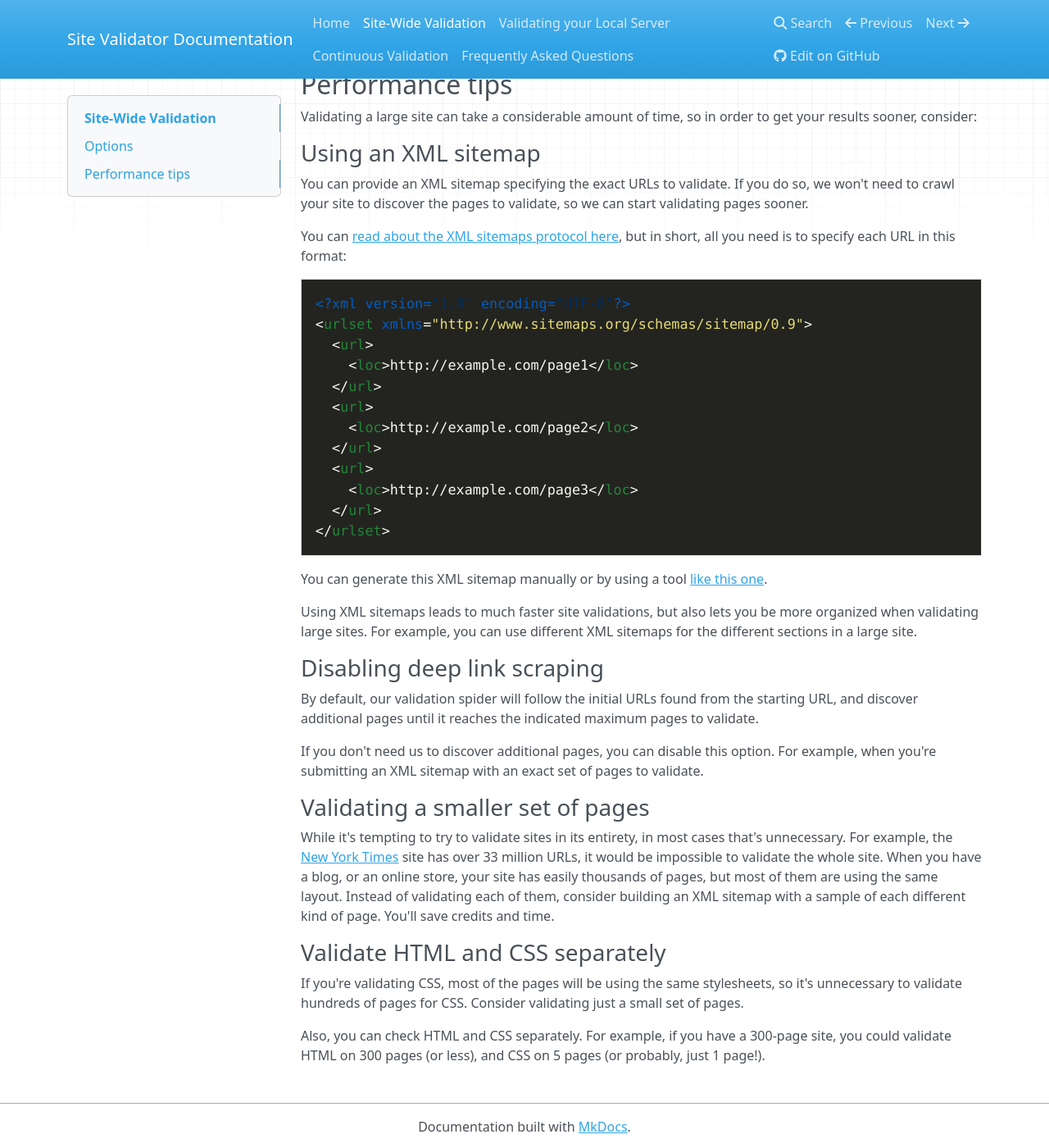
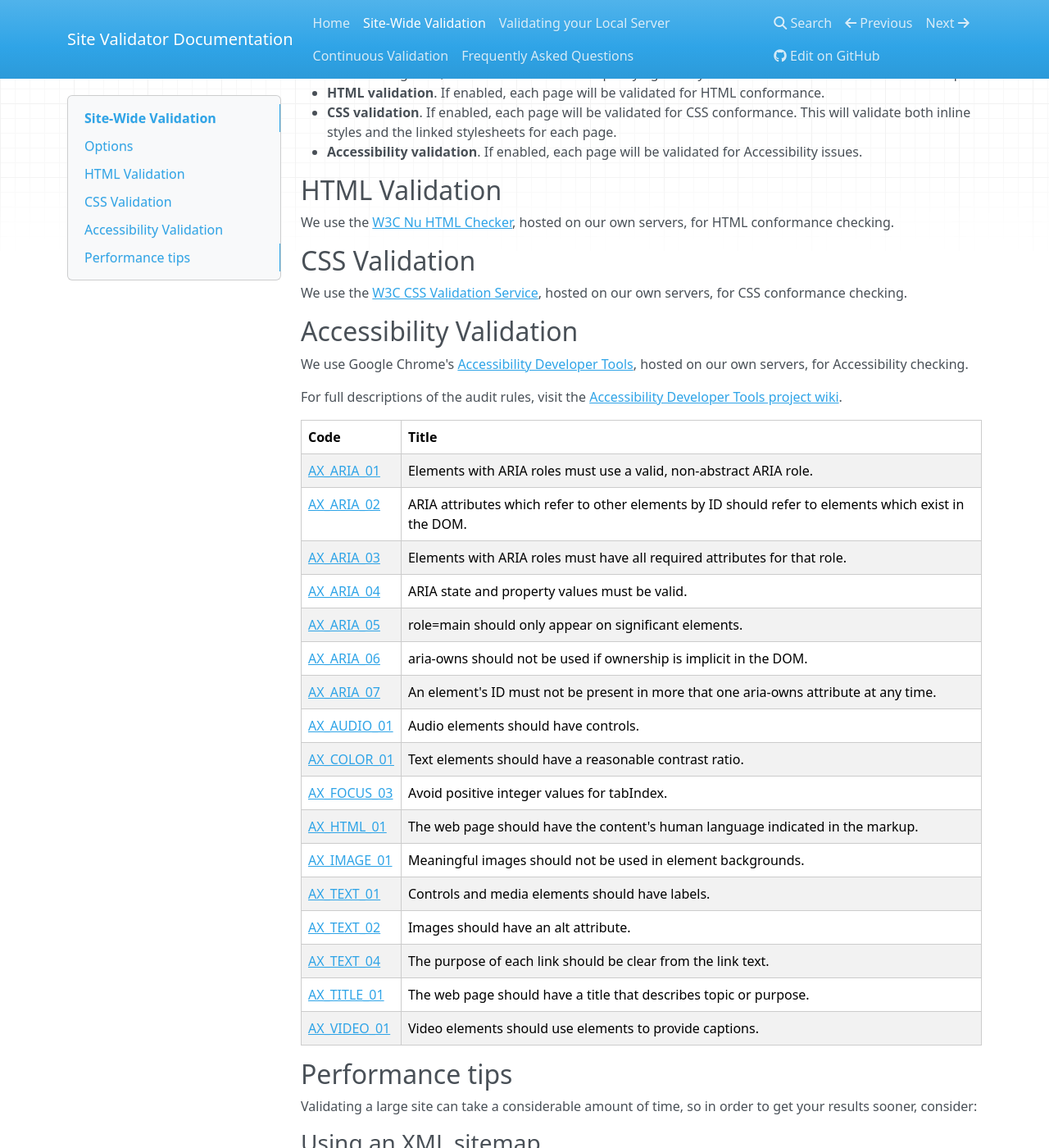
Before and after one commit to sitevalidator/docs.sitevalidator.com, an MkDocs documentation site: the page built from docs/site-wide-validation.md, in a window 1280 px wide and 1400 px high, scrolled down 824 px. Shown: the whole window at 82% size. Built offline with MkDocs 1.6.1, drawn with Linux system fonts in a browser that asks for light colours; nearby versions of some CDN libraries; old or Windows-style settings are respelled for this version of MkDocs; some of the changed text lies outside the part shown.

Commit message:
include documentation about Accessibility validation

```diff
--- a/docs/site-wide-validation.md
+++ b/docs/site-wide-validation.md
@@ -1,6 +1,6 @@
 # Site-Wide Validation
 
-To validate HTML and/or CSS on a site, all you need to do is specify the starting URL. Here are the additional options that you can set.
+To validate HTML, CSS and/or Accessibility on a site, all you need to do is specify the starting URL. Here are the additional options that you can set.
 
 ![New site validation form](img/new-site-validation-form.png)
 
@@ -11,8 +11,61 @@ To validate a site, you can define:
 * **Starting URL**. Our validation spider will visit this URL and its direct internal links, and validate those pages. Typically, you can enter the main URL of the site to validate, but it can be any URL from your site, or an XML sitemap.
 * **Max. pages**. The maximum number of pages to validate. There's a limit of 2,000 pages per each site validation, but you'll typically want to set a much lower limit.
 * **Deep link scraping**. By default, the validation spider will follow all internal links found, discovering more pages, until the max pages limit is reached or no more pages are found. This provides an easy way to submit a large site, but it's also slower than specifying exactly the URLs to validate with an XML sitemap.
-* **HTML validation**. If enabled, each page will be validated for HTML conformance using the W3C validation software.
-* **CSS validation**. If enabled, each page will be validated for CSS conformance using the W3C validation software. This will validate both inline styles and the linked stylesheets for each page.
+* **HTML validation**. If enabled, each page will be validated for HTML conformance.
+* **CSS validation**. If enabled, each page will be validated for CSS conformance. This will validate both inline styles and the linked stylesheets for each page.
+* **Accessibility validation**. If enabled, each page will be validated for Accessibility issues.
+
+## HTML Validation
+
+We use the [W3C Nu HTML Checker](http://validator.w3.org/nu/), hosted on our own servers, for HTML conformance checking.
+
+## CSS Validation
+
+We use the [W3C CSS Validation Service](https://jigsaw.w3.org/css-validator/), hosted on our own servers, for CSS conformance checking.
+
+## Accessibility Validation
+
+We use Google Chrome's [Accessibility Developer Tools](https://github.com/GoogleChrome/accessibility-developer-tools/wiki/Audit-Rules), hosted on our own servers, for Accessibility checking.
+
+For full descriptions of the audit rules, visit the [Accessibility Developer Tools project wiki](https://github.com/GoogleChrome/accessibility-developer-tools/wiki/Audit-Rules).
+
+Code                       | Title
+---------------------------|----------------------------------------------------
+[AX_ARIA_01][AX_ARIA_01]   | Elements with ARIA roles must use a valid, non-abstract ARIA role.
+[AX_ARIA_02][AX_ARIA_02]   | ARIA attributes which refer to other elements by ID should refer to elements which exist in the DOM.
+[AX_ARIA_03][AX_ARIA_03]   | Elements with ARIA roles must have all required attributes for that role.
+[AX_ARIA_04][AX_ARIA_04]   | ARIA state and property values must be valid.
+[AX_ARIA_05][AX_ARIA_05]   | role=main should only appear on significant elements.
+[AX_ARIA_06][AX_ARIA_06]   | aria-owns should not be used if ownership is implicit in the DOM.
+[AX_ARIA_07][AX_ARIA_07]   | An element's ID must not be present in more that one aria-owns attribute at any time.
+[AX_AUDIO_01][AX_AUDIO_01] | Audio elements should have controls.
+[AX_COLOR_01][AX_COLOR_01] | Text elements should have a reasonable contrast ratio.
+[AX_FOCUS_03][AX_FOCUS_03] | Avoid positive integer values for tabIndex.
+[AX_HTML_01][AX_HTML_01]   | The web page should have the content's human language indicated in the markup.
+[AX_IMAGE_01][AX_IMAGE_01] | Meaningful images should not be used in element backgrounds.
+[AX_TEXT_01][AX_TEXT_01]   | Controls and media elements should have labels.
+[AX_TEXT_02][AX_TEXT_02]   | Images should have an alt attribute.
+[AX_TEXT_04][AX_TEXT_04]   | The purpose of each link should be clear from the link text.
+[AX_TITLE_01][AX_TITLE_01] | The web page should have a title that describes topic or purpose.
+[AX_VIDEO_01][AX_VIDEO_01] | Video elements should use <track> elements to provide captions.
+
+[AX_ARIA_01]: https://github.com/GoogleChrome/accessibility-developer-tools/wiki/Audit-Rules#ax_aria_01
+[AX_ARIA_02]: https://github.com/GoogleChrome/accessibility-developer-tools/wiki/Audit-Rules#ax_aria_02
+[AX_ARIA_03]: https://github.com/GoogleChrome/accessibility-developer-tools/wiki/Audit-Rules#ax_aria_03
+[AX_ARIA_04]: https://github.com/GoogleChrome/accessibility-developer-tools/wiki/Audit-Rules#ax_aria_04
+[AX_ARIA_05]: https://github.com/GoogleChrome/accessibility-developer-tools/wiki/Audit-Rules#ax_aria_05
+[AX_ARIA_06]: https://github.com/GoogleChrome/accessibility-developer-tools/wiki/Audit-Rules#ax_aria_06
+[AX_ARIA_07]: https://github.com/GoogleChrome/accessibility-developer-tools/wiki/Audit-Rules#ax_aria_07
+[AX_AUDIO_01]: https://github.com/GoogleChrome/accessibility-developer-tools/wiki/Audit-Rules#ax_audio_01
+[AX_COLOR_01]: https://github.com/GoogleChrome/accessibility-developer-tools/wiki/Audit-Rules#ax_color_01
+[AX_FOCUS_03]: https://github.com/GoogleChrome/accessibility-developer-tools/wiki/Audit-Rules#ax_focus_03
+[AX_HTML_01]: https://github.com/GoogleChrome/accessibility-developer-tools/wiki/Audit-Rules#ax_html_01
+[AX_IMAGE_01]: https://github.com/GoogleChrome/accessibility-developer-tools/wiki/Audit-Rules#ax_image_01
+[AX_TEXT_01]: https://github.com/GoogleChrome/accessibility-developer-tools/wiki/Audit-Rules#ax_text_01
+[AX_TEXT_02]: https://github.com/GoogleChrome/accessibility-developer-tools/wiki/Audit-Rules#ax_text_02
+[AX_TEXT_04]: https://github.com/GoogleChrome/accessibility-developer-tools/wiki/Audit-Rules#ax_text_04
+[AX_TITLE_01]: https://github.com/GoogleChrome/accessibility-developer-tools/wiki/Audit-Rules#ax_title_01
+[AX_VIDEO_01]: https://github.com/GoogleChrome/accessibility-developer-tools/wiki/Audit-Rules#ax_video_01
 
 ## Performance tips
 
@@ -53,8 +106,8 @@ If you don't need us to discover additional pages, you can disable this option.
 
 While it's tempting to try to validate sites in its entirety, in most cases that's unnecessary. For example, the [New York Times](https://www.google.com/?q=site:nytimes.com) site has over 33 million URLs, it would be impossible to validate the whole site. When you have a blog, or an online store, your site has easily thousands of pages, but most of them are using the same layout. Instead of validating each of them, consider building an XML sitemap with a sample of each different kind of page. You'll save credits and time.
 
-### Validate HTML and CSS separately
+### Validate CSS separately
 
 If you're validating CSS, most of the pages will be using the same stylesheets, so it's unnecessary to validate hundreds of pages for CSS. Consider validating just a small set of pages.
 
-Also, you can check HTML and CSS separately. For example, if you have a 300-page site, you could validate HTML on 300 pages (or less), and CSS on 5 pages (or probably, just 1 page!).
+Also, you can check HTML, Accessibility and CSS separately. For example, if you have a 300-page site, you could validate HTML and Accessibility on 300 pages (or less), and CSS on 5 pages (or probably, just 1 page!).
```
Also changed, not shown: docs/faqs.md (+4 -2 lines), docs/img/new-site-validation-form.png.
